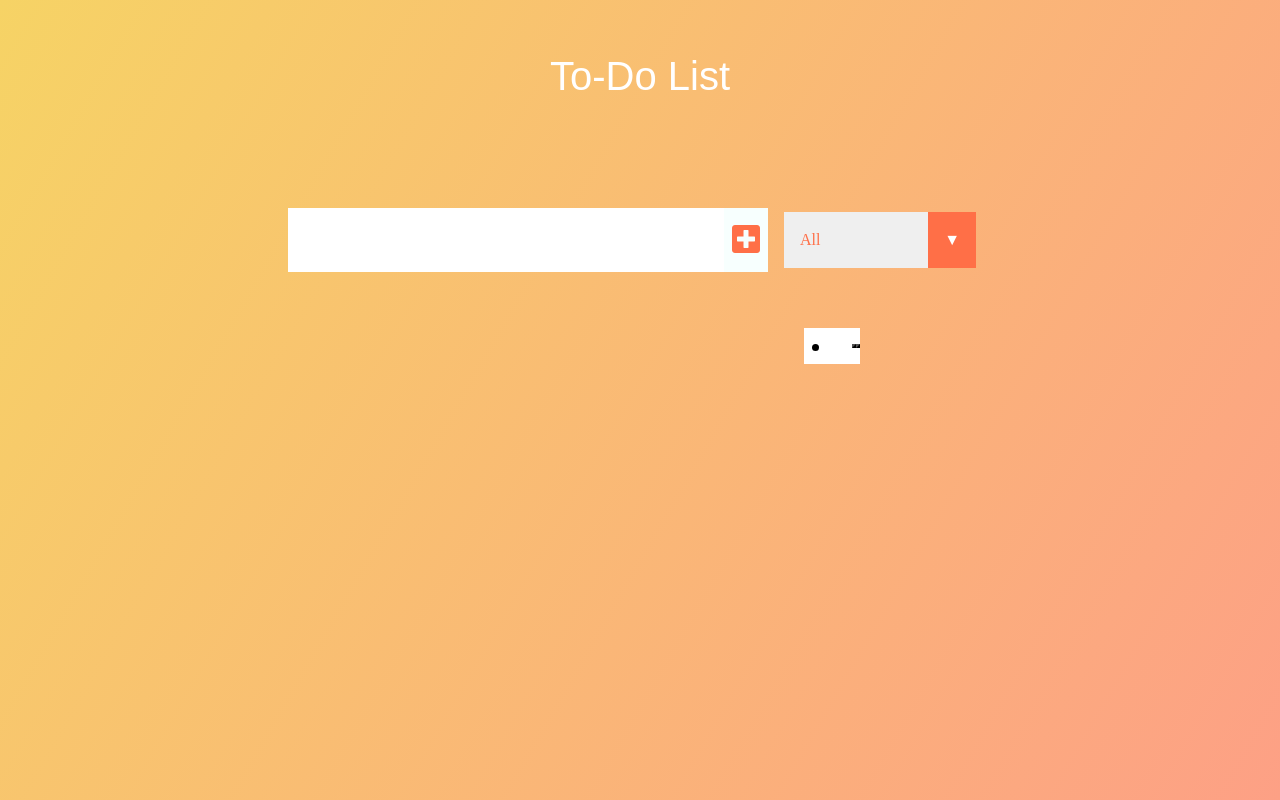
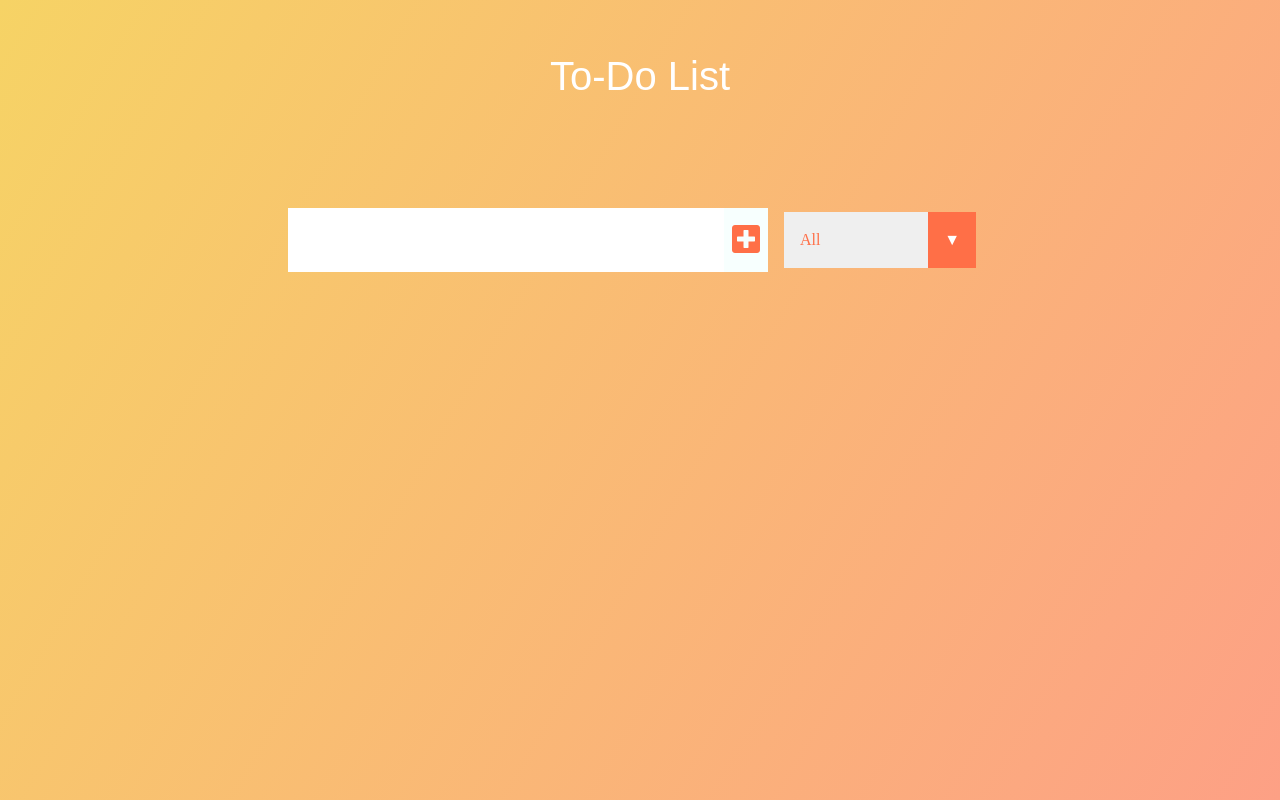
Before and after one commit to CornveliousFarva/to-do-list-react, a React (Create React App) app in the folder to-do-list/: page / in a window 1280 px wide. Built offline with nearby package versions, Linux system fonts and the light colour scheme; the HTML template or start-up script is replaced by a standard one.

Commit message:
Added text prop to Todo.js.

```diff
--- a/to-do-list/src/components/List.js
+++ b/to-do-list/src/components/List.js
@@ -7,10 +7,9 @@ const List = ({ todos }) => {
       <div className="todo-container">
         <ul className="todo-list">
           {todos.map(todo => (
-            <Todo />
+            <Todo text={todo.text} />
           ))}
         </ul>
-          <Todo />
     </div>
     )
 }
--- a/to-do-list/src/components/Todo.js
+++ b/to-do-list/src/components/Todo.js
@@ -1,6 +1,6 @@
 import React from 'react'
 
-const Todo = () => {
+const Todo = ({ text }) => {
     return(
         <div className="todo">
             <li className="todo-item"></li>
```
